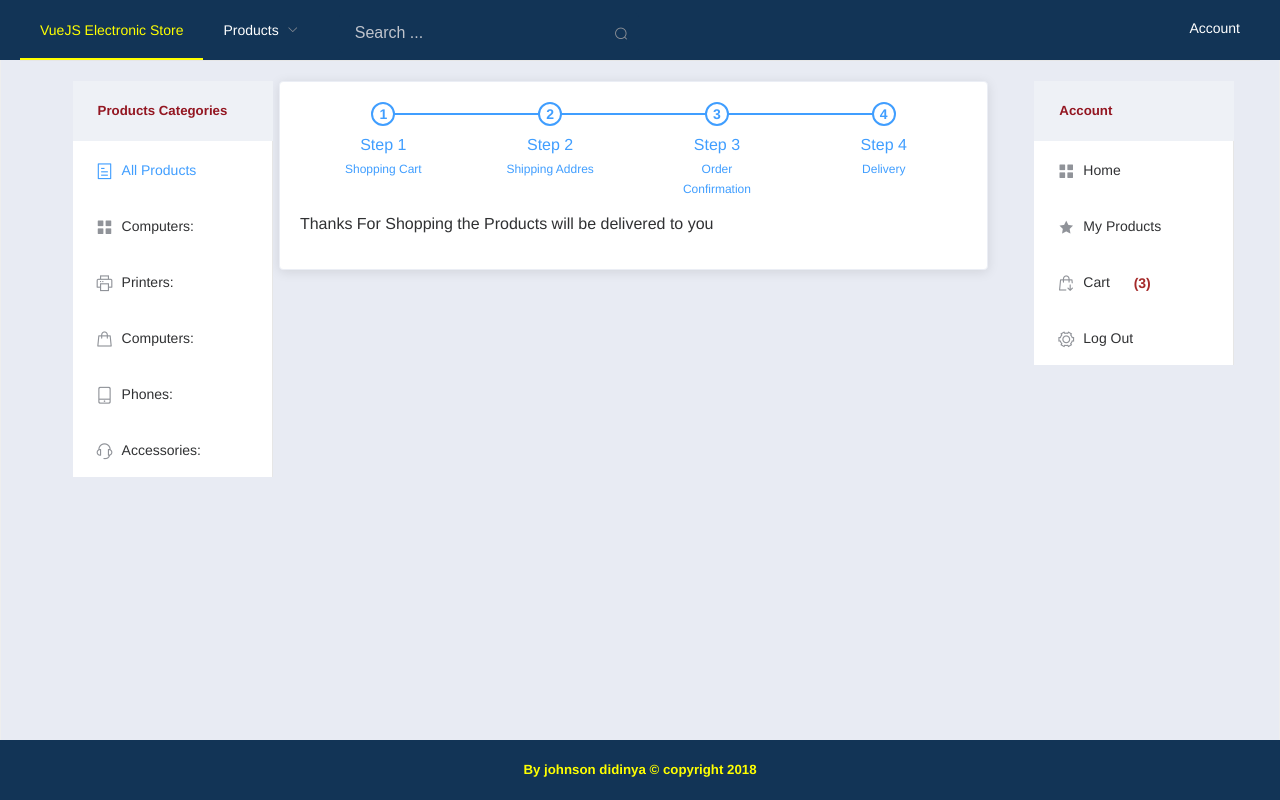
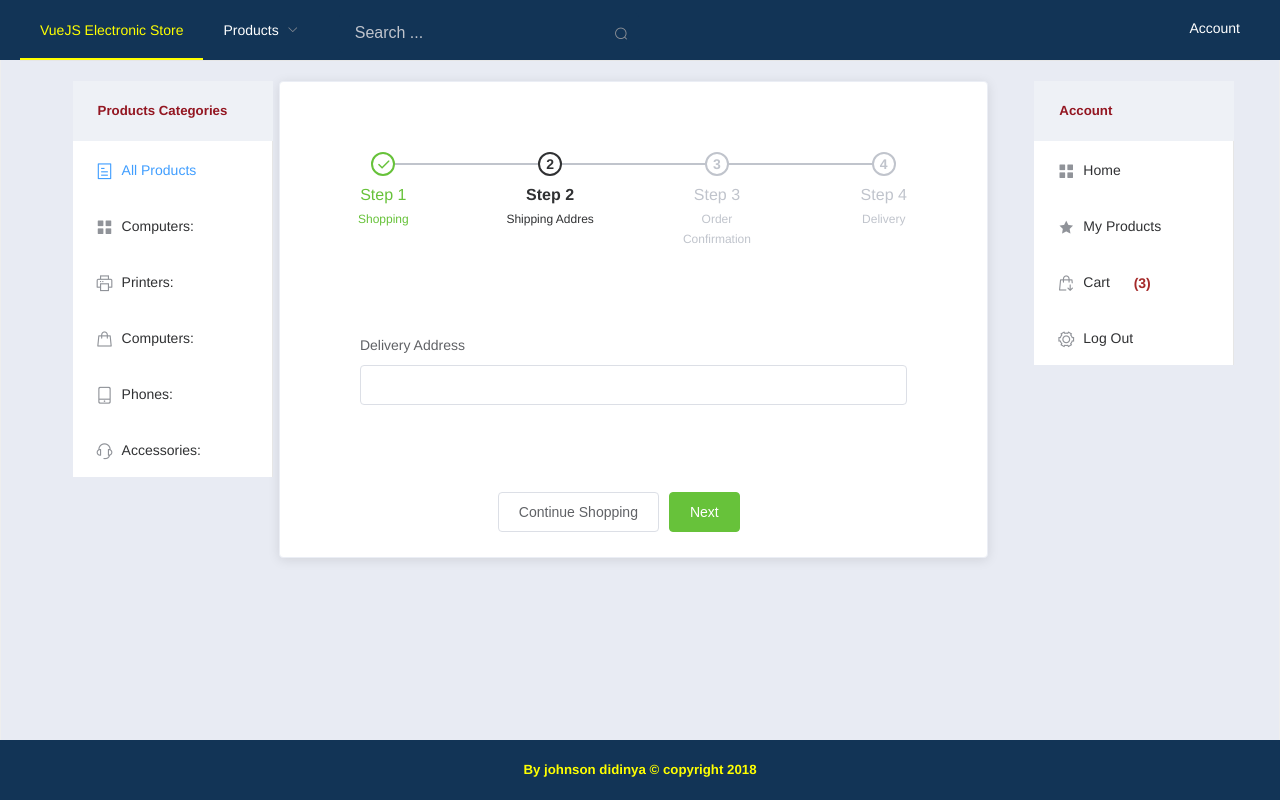
Before and after one commit to didinkaj/vue-single-page-store-manager, a Vue app: page /user/checkout in a window 1280 px wide. Built offline with nearby package versions, Linux system fonts and the light colour scheme; no server answers; sample sign-in values are in the browser's storage; what vue-instantsearch would draw is missing.

Commit message:
final touches

```diff
--- a/src/components/users/Cart.vue
+++ b/src/components/users/Cart.vue
@@ -17,7 +17,8 @@
         },
         computed: {
             ...mapGetters({
-                cartItems: 'cartItems'
+                cartItems: 'cartItems',
+                cartItemsNo:'cartItemsNo'
             }),
             totalAmountInCart:function () {
 
@@ -61,7 +62,6 @@
                     category_id: product.category,
                     img: product.img
                 }
-                console.log('item added'+newProduct)
 
                 this.$store.commit('ADD_CART_PRODUCT', newProduct)
                 this.saveSuccess();
@@ -75,9 +75,13 @@
                 });
             },
             checkOut(){
-                console.log('item removed' + this.itemsInCart)
-                this.$store.commit('EMPTY_CART')
                 this.$router.push({name:'userCheckout_route'})
+            },
+            isDisable(){
+                if(this.cartItemsNo<=0){
+                    return true
+                }
+                return false
             }
 
         },
@@ -143,7 +147,7 @@
                 </el-col>
                 <el-col :span="5">
 
-                        <el-button @click.prevent="checkOut" type="success pull-right pull-right-margin-checkout">Check Out</el-button>
+                        <el-button :disabled="isDisable()" @click.prevent="checkOut" type="success pull-right pull-right-margin-checkout">Check Out</el-button>
 
                 </el-col>
             </el-row>
--- a/src/components/users/Checkout.vue
+++ b/src/components/users/Checkout.vue
@@ -1,16 +1,58 @@
 <script>
     import ElRow from "element-ui/packages/row/src/row";
     import ElCol from "element-ui/packages/col/src/col";
+    import ElForm from "../../../node_modules/element-ui/packages/form/src/form.vue";
 
     export default {
         components: {
+            ElForm,
             ElCol,
             ElRow
         },
         name: 'userCheckout_route',
         data() {
-            return {}
-        }
+            return {
+                active: 1,
+                isCheckout: false,
+                address: ''
+            }
+        },
+        methods: {
+            next() {
+                if (this.active++ > 2) this.active = 0;
+            },
+            back() {
+                this.active = 1
+            },
+            checkout() {
+                this.isCheckout = true
+                this.$store.commit('EMPTY_CART')
+                this.active = 4;
+            },
+            disableCheckout() {
+                if (this.active == 3 || this.active == 2) {
+                    return false
+                } else {
+
+                    return true
+                }
+            },
+            continueShopping() {
+                if (this.active == 4) {
+                    return false
+                } else {
+
+                    return true
+                }
+            },
+            nextStatus() {
+                if (this.active == 4 || this.active == 2) {
+                    return true
+                }
+                return false
+            }
+        },
+        watch: {}
     }
 </script>
 <template>
@@ -18,18 +60,70 @@
         <el-row>
             <el-col :span="22">
                 <el-card class="checkout">
-                    <el-steps :active="4" align-center>
-                        <el-step title="Step 1" description="Shopping Cart"></el-step>
+                    <el-steps :active="active" align-center finish-status="success" class="steps">
+                        <el-step title="Step 1" description="Shopping"></el-step>
                         <el-step title="Step 2" description="Shipping Addres"></el-step>
                         <el-step title="Step 3" description="Order Confirmation"></el-step>
                         <el-step title="Step 4" description="Delivery"></el-step>
                     </el-steps>
-                    <p>Thanks For Shopping the Products will be delivered to you</p>
+                    <el-row>
+                        <div class="text">
+                            <p v-show="isCheckout">
+                                <i class="el-icon-success icon"></i><br/>
+                                Thank you for shopping with us, your products will be delivered in 5 bussiness working days
+                            </p>
+                            <p v-show="!nextStatus()">
+                                <el-form >
+                                    <el-form-item label="Delivery Address">
+                                        <el-input type="text" v-model="address" required></el-input>
+                                    </el-form-item>
+                                </el-form>
+                            </p>
+                        </div>
+                    </el-row>
+                    <el-row>
+                        <el-col :span="8">
+                            <el-button v-show="!disableCheckout()" :disabled="disableCheckout()" @click="back">Back
+                            </el-button>
+
+                        </el-col>
+                        <el-col :span="16" v-show="continueShopping()">
+                            <el-button type="success pull-right" v-show="!nextStatus()" @click="next">Next
+                            </el-button>
+                            <el-button type="success pull-right" v-show="!disableCheckout()"
+                                       :disabled="disableCheckout()" icon="el-icon-sold-out"
+                                       @click="checkout"> Confirm Order
+                            </el-button>
+                            <router-link :to="{name:'productslist_route'}" v-show="continueShopping()">
+                                <el-button type="default pull-right ">Continue Shopping</el-button>
+                            </router-link>
+                        </el-col>
+                        <el-col :span="16" v-show="!continueShopping()">
+                            <router-link :to="{name:'productslist_route'}">
+                                <el-button type="default pull-right ">Home</el-button>
+                            </router-link>
+                        </el-col>
+                    </el-row>
                 </el-card>
             </el-col>
         </el-row>
     </div>
 </template>
 <style>
+    .steps {
+        margin-top: 50px;
+    }
 
+    .text {
+        padding: 60px;
+    }
+
+    .text p {
+        text-align: center;
+    }
+
+    .icon {
+        font-size: 48px;
+        padding-bottom: 20px;
+    }
 </style>
```
